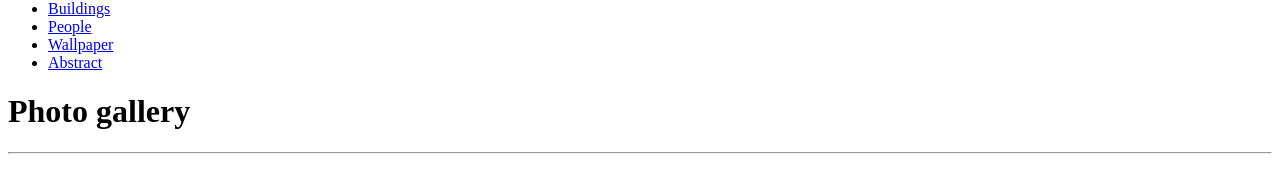
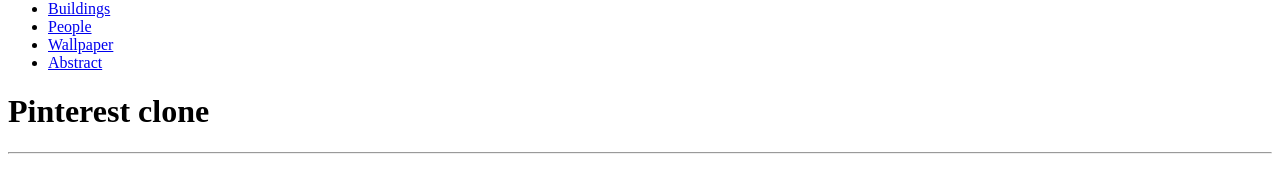
Before and after one commit to Sleepyboy56/demo-photo-gallery, a plain HTML site: page index.html/index.html in a window 1280 px wide. Shown: the part 144-321 px from the top of the page. Drawn offline with Linux system fonts and the light colour scheme.

Commit message:
Pinterest clone

```diff
--- a/index.html/index.html
+++ b/index.html/index.html
@@ -3,7 +3,7 @@
 <head>
   <meta charset="UTF-8">
   <meta name="viewport" content="width=device-width, initial-scale=1.0">
-  <title>image gallery</title>
+  <title>Pinterest clone</title>
 </head>
 <body>
 
@@ -27,7 +27,7 @@
 
   <!-- MAIN CONTENT -->
   <main>
-    <h1>Photo gallery</h1>
+    <h1>Pinterest clone</h1>
     <hr>
 
     <section>
```
